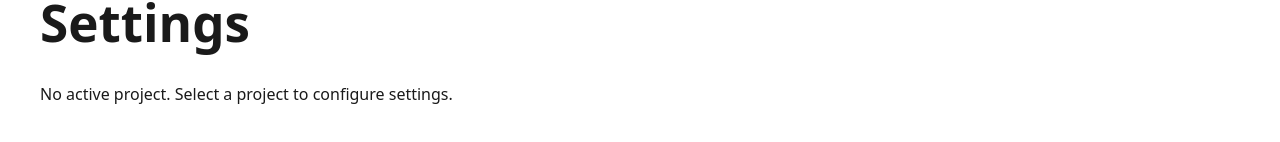
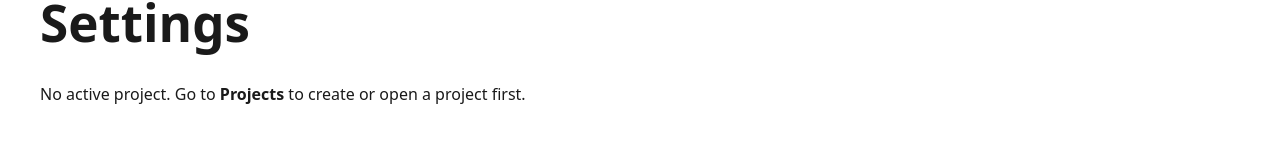
Before and after one commit to BoDonkey/worldbuilding-desk, a React (Vite) app in the folder apps/web/: page /settings in a window 1280 px wide. Shown: the part 372-514 px from the top of the page. Built offline with nearby package versions, Linux system fonts and the light colour scheme.

Commit message:
chore: polish route copy and empty-state messaging

```diff
--- a/apps/web/src/routes/CharactersRoute.tsx
+++ b/apps/web/src/routes/CharactersRoute.tsx
@@ -280,7 +280,7 @@ function CharactersRoute({ activeProject }: CharactersRouteProps) {
         <div style={{ flex: 1 }}>
           <h2>Character List</h2>
           {characters.length === 0 && (
-            <p>No characters yet. Add one on the left.</p>
+            <p>No characters yet. Create one on the left.</p>
           )}
           <ul style={{ listStyle: 'none', padding: 0 }}>
             {characters.map(character => (
--- a/apps/web/src/routes/ProjectsRoute.tsx
+++ b/apps/web/src/routes/ProjectsRoute.tsx
@@ -323,7 +323,7 @@ function ProjectsRoute({activeProject, onSelectProject}: ProjectsRouteProps) {
       </form>
 
       <h2>Existing Projects</h2>
-      {projects.length === 0 && <p>No projects yet. Create one above.</p>}
+      {projects.length === 0 && <p>No projects yet. Create one above to get started.</p>}
 
       <ul>
         {projects.map((project) => {
--- a/apps/web/src/routes/SettingsRoute.tsx
+++ b/apps/web/src/routes/SettingsRoute.tsx
@@ -112,7 +112,10 @@ function SettingsRoute({activeProject}: SettingsRouteProps) {
     return (
       <section className={styles.container}>
         <h1>Settings</h1>
-        <p>No active project. Select a project to configure settings.</p>
+        <p>
+          No active project. Go to <strong>Projects</strong> to create or open a
+          project first.
+        </p>
       </section>
     );
   }
@@ -121,7 +124,7 @@ function SettingsRoute({activeProject}: SettingsRouteProps) {
     return (
       <section className={styles.container}>
         <h1>Settings</h1>
-        <p>Loading...</p>
+        <p>Loading settings...</p>
       </section>
     );
   }
--- a/apps/web/src/routes/WorkspaceRoute.tsx
+++ b/apps/web/src/routes/WorkspaceRoute.tsx
@@ -851,7 +851,7 @@ function WorkspaceRoute({activeProject}: WorkspaceRouteProps) {
               />
             </>
           ) : (
-            <p>Select a scene from the left, or create a new one.</p>
+            <p>Select a scene from the left, or create one with + New Scene.</p>
           )}
         </div>
       </div>
--- a/apps/web/src/routes/WorldBibleRoute.tsx
+++ b/apps/web/src/routes/WorldBibleRoute.tsx
@@ -604,7 +604,7 @@ function WorldBibleRoute({activeProject}: WorldBibleRouteProps) {
                     ? 'Saving...'
                     : editingId
                       ? 'Save Changes'
-                      : 'Create'}
+                      : 'Create Entry'}
                 </button>
                 {editingId && (
                   <button type='button' onClick={resetForm} disabled={isSubmittingEntity}>
```
